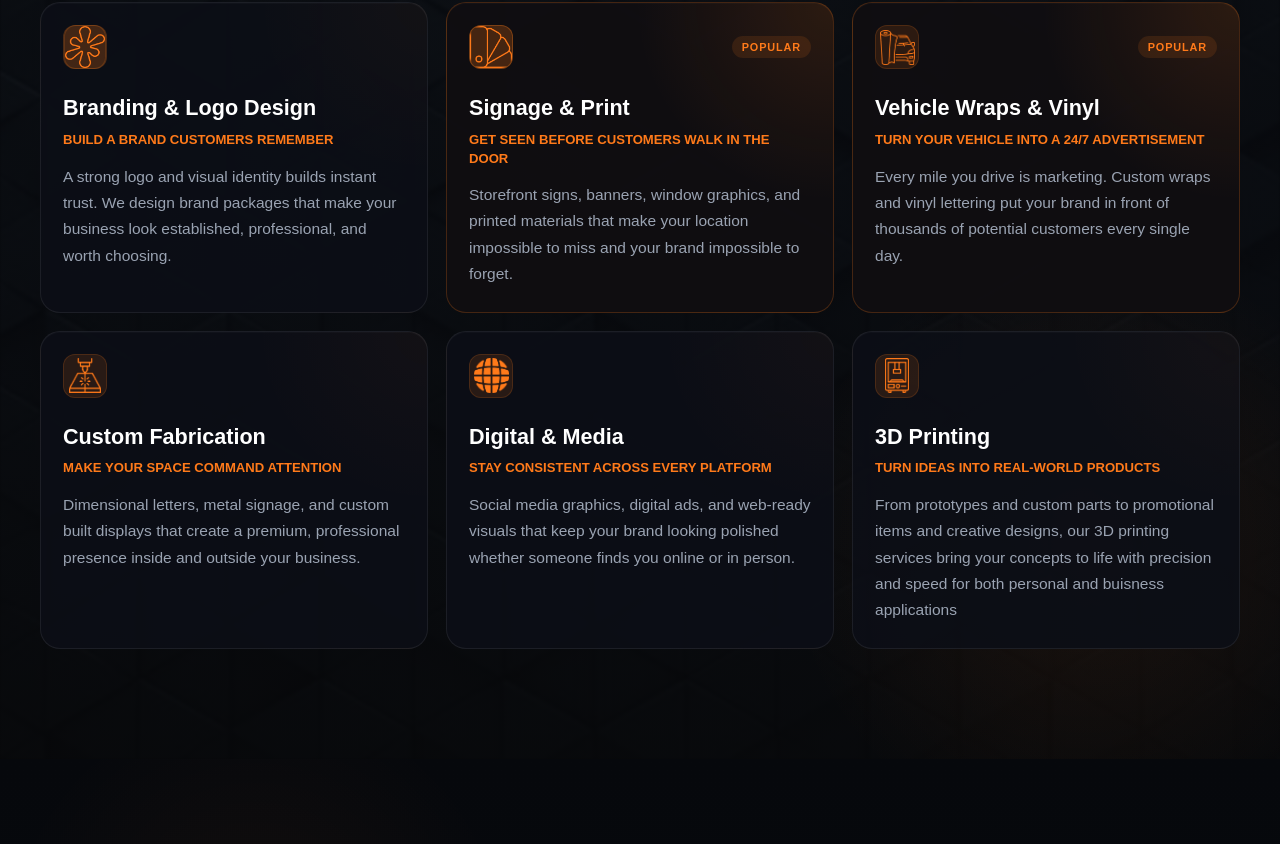
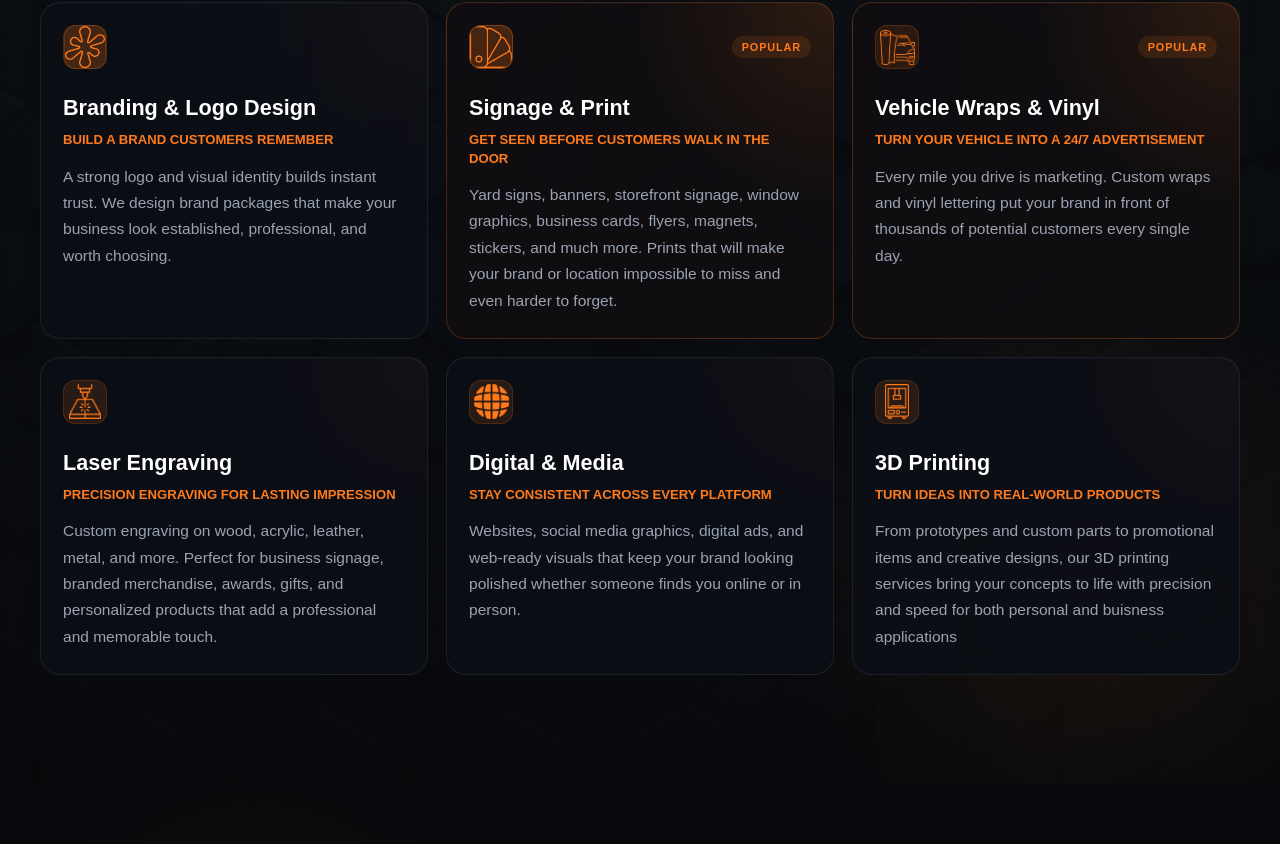
Before and after one commit to madscalls/ospreyvisuals, a React (Vite) app: page / in a window 1280 px wide. Shown: the part 1176-2020 px from the top of the page. Built offline with nearby package versions, Linux system fonts and the light colour scheme.

Commit message:
verbage tweak

```diff
--- a/src/components/Footer/Footer.jsx
+++ b/src/components/Footer/Footer.jsx
@@ -17,7 +17,6 @@ function Footer() {
           <a href="https://www.facebook.com/OspreyVisuals/">
             <img src={Facebook} className="Footer__social-icon fb" />
           </a>
-          <a href="#contact">Contact</a>
         </nav>
 
         <p className="footer__copyright">
--- a/src/components/Testimonials/Testimonials.jsx
+++ b/src/components/Testimonials/Testimonials.jsx
@@ -26,7 +26,7 @@ function Testimonials() {
     {
       quote:
         "I want to thank Chad for designing my lettering on my business truck, what an awesome job he did and the proffesionalism that he gave me",
-      result: "Proffesionalism",
+      result: "Profesionalism",
       name: "John R.",
     },
     {
--- a/src/components/What/What.jsx
+++ b/src/components/What/What.jsx
@@ -20,7 +20,7 @@ function What() {
       title: "Signage & Print",
       subtitle: "GET SEEN BEFORE CUSTOMERS WALK IN THE DOOR",
       description:
-        "Storefront signs, banners, window graphics, and printed materials that make your location impossible to miss and your brand impossible to forget.",
+        "Yard signs, banners, storefront signage, window graphics, business cards, flyers, magnets, stickers, and much more. Prints that will make your brand or location impossible to miss and even harder to forget.",
       icon: <img src={signage} alt="signage" className="what__icon" />,
       featured: true,
     },
@@ -33,10 +33,10 @@ function What() {
       featured: true,
     },
     {
-      title: "Custom Fabrication",
-      subtitle: "MAKE YOUR SPACE COMMAND ATTENTION",
+      title: "Laser Engraving",
+      subtitle: "PRECISION ENGRAVING FOR LASTING IMPRESSION",
       description:
-        "Dimensional letters, metal signage, and custom built displays that create a premium, professional presence inside and outside your business.",
+        "Custom engraving on wood, acrylic, leather, metal, and more. Perfect for business signage, branded merchandise, awards, gifts, and personalized products that add a professional and memorable touch.",
       icon: <img src={laser} alt="Laser" className="what__icon-img" />,
       featured: false,
     },
@@ -44,7 +44,7 @@ function What() {
       title: "Digital & Media",
       subtitle: "STAY CONSISTENT ACROSS EVERY PLATFORM",
       description:
-        "Social media graphics, digital ads, and web-ready visuals that keep your brand looking polished whether someone finds you online or in person.",
+        "Websites, social media graphics, digital ads, and web-ready visuals that keep your brand looking polished whether someone finds you online or in person.",
       icon: <img src={media} alt="meta ball" className="what__icon-img" />,
       featured: false,
     },
```
